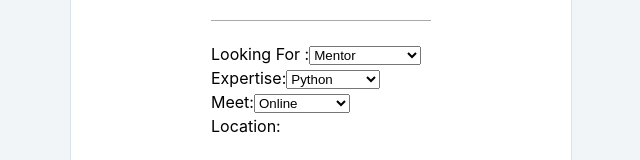
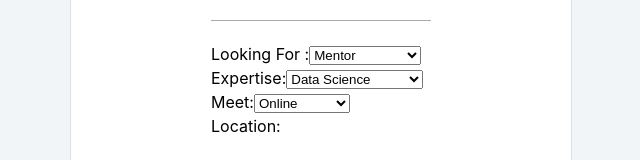
Before and after one commit to womendrivendev/google-oct-2018, a React (Create React App) app in the folder ta/: page / in a window 1280 px wide. Shown: the part 252-412 px from the top of the page, without its empty margins (319-959 px from the left). Built offline with nearby package versions, Linux system fonts and the light colour scheme.

Commit message:
changes to sub form

```diff
--- a/ta/src/components/subscription.js
+++ b/ta/src/components/subscription.js
@@ -14,6 +14,23 @@ class Subscription extends Component {
     const person = { ...this.state.person };
     person[input.name] = input.value;
     this.setState({ person });
+  };
+
+  handleFormSubmit = e => {
+    e.preventDefault();
+    console.log("test");
+    const { name, gender } = this.state;
+
+    const formPayload = {
+      name,
+      gender,
+      lookingFor: [],
+      expertise: [],
+      meet: "offline",
+      location: ""
+    };
+
+    this.submitRequest(formPayload);
   };
 
   render() {
@@ -37,12 +54,11 @@ class Subscription extends Component {
         <label>
           Expertise:
           <select value={this.state.value} onChange={this.handleChange}>
-            <option value="skill1">Python</option>
-            <option value="skill2">Java</option>
-            <option value="skill3">JavaScript</option>
-            <option value="skill4">C++</option>
-            <option value="skill5">Big Data</option>
-            <option value="skill6">Block Chain</option>
+            <option value="skill1">Data Science</option>
+            <option value="skill2">Backend Engineer</option>
+            <option value="skill3">Frontend Engineer</option>
+            <option value="skill4">Full-stack Engineer</option>
+            <option value="skill5">Software Architect</option>
           </select>
         </label>
         <label>
```
